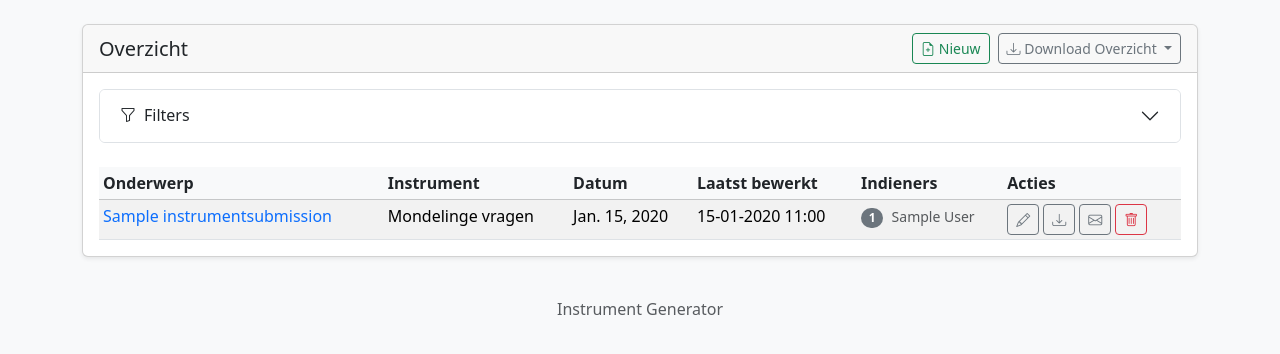
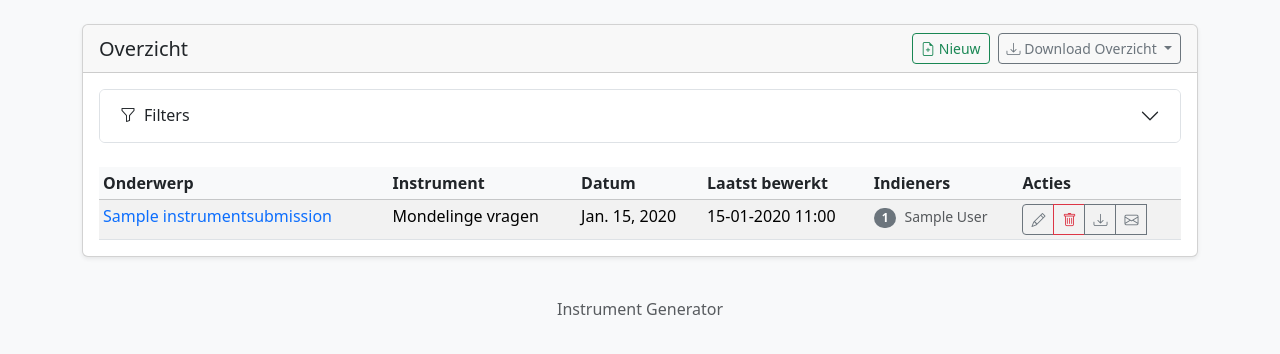
Before and after one commit to dirkvleeuwen/doc_gen_do, a Django app: page /instruments/submissions/ in a window 1280 px wide. Shown: the part 56-410 px from the top of the page. Run offline with Django 5.2, Linux system fonts and the light colour scheme; a user stored in the database is signed in; tables that the repository leaves empty hold one stand-in row (values such as "Sample post"); parts of the project's set-up code (start-up, migrations or seed data) failed here and were passed over; some libraries are stand-ins or nearby versions.

Commit message:
submission list: knoppen in button group gezet

```diff
--- a/instruments/templates/instruments/submission_list.html
+++ b/instruments/templates/instruments/submission_list.html
@@ -159,9 +159,12 @@
                     </td>
                     <td>
                       {# Vereenvoudigde actieknop layout #}
-                      <div class="d-flex flex-wrap gap-1">
+                      <div class=" btn-group btn-group-sm" role="group">
                         <a href="{% url 'instrument_submission_edit' submission.pk %}" class="btn btn-sm btn-outline-secondary" title="Bewerken">
                           <i class="bi bi-pencil"></i>
+                        </a>
+                        <a href="{% url 'instrument_submission_delete' submission.pk %}" class="btn btn-sm btn-outline-danger" title="Verwijderen">
+                          <i class="bi bi-trash"></i>
                         </a>
                         {# Export Modal Knop #}
                         <button type="button" class="btn btn-sm btn-outline-secondary" data-bs-toggle="modal" data-bs-target="#exportModal-{{ submission.pk }}" title="Download opties">
@@ -181,9 +184,6 @@
                           >
                             <i class="bi bi-share"></i>
                           </button>
-                         <a href="{% url 'instrument_submission_delete' submission.pk %}" class="btn btn-sm btn-outline-danger" title="Verwijderen">
-                          <i class="bi bi-trash"></i>
-                        </a>
                       </div>
 
                       {# === BIJGEWERKTE MODALS PER RIJ === #}
```
